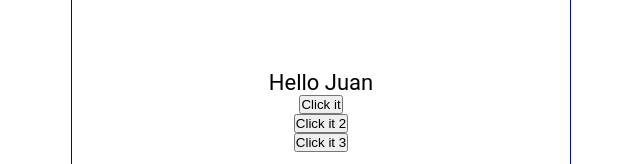
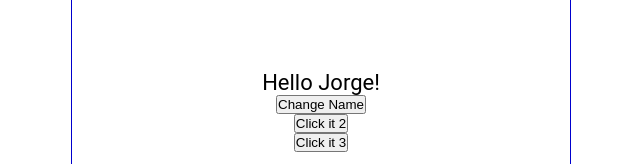
Before and after one commit to jorgeacosta02/React-Review, a React (Create React App) app: page / in a window 1280 px wide. Shown: the part 297-461 px from the top of the page, without its empty margins (319-959 px from the left). Built offline with nearby package versions, Linux system fonts and the light colour scheme.

Commit message:
useState

```diff
--- a/src/Content.js
+++ b/src/Content.js
@@ -1,31 +1,34 @@
+import { useState } from "react";
+
 const Content = () => {
+
+    const [name, setName] = useState ('Jorge');
+    const [count, setCount] = useState (0);
 
     const handleNameChange = () => {
         const names = ['Jorge','Juan','Marti']
         const int = Math.floor(Math.random() * 3)
-        return names[int];
+        setName(names[int]);
     }
 
     const handleClick = () => {
-        console.log('You clicked it')
+        setCount(count + 1);
+        setCount(count + 10);
+        console.log(count);
     }
 
-    const handleClick2 = (name) => {
-        console.log(`${name} was clicked`)
-    }
-
-    const handleClick3 = (e) => {
-        console.log(e.target.innerText)
+    const handleClick2 = () => {
+        console.log(count);
     }
 
     return(
         <main>
             <p onDoubleClick={handleClick}>
-                Hello {handleNameChange()}
+                Hello {name}!
             </p>
-            <button onClick={handleClick}>Click it</button>
-            <button onClick={() => handleClick2('Juan')}>Click it 2</button>
-            <button onClick={(e) => handleClick3(e)}>Click it
+            <button onClick={handleNameChange}>Change Name</button>
+            <button onClick={handleClick}>Click it 2</button>
+            <button onClick={handleClick2}>Click it
             3</button>
         </main>
     )
```
